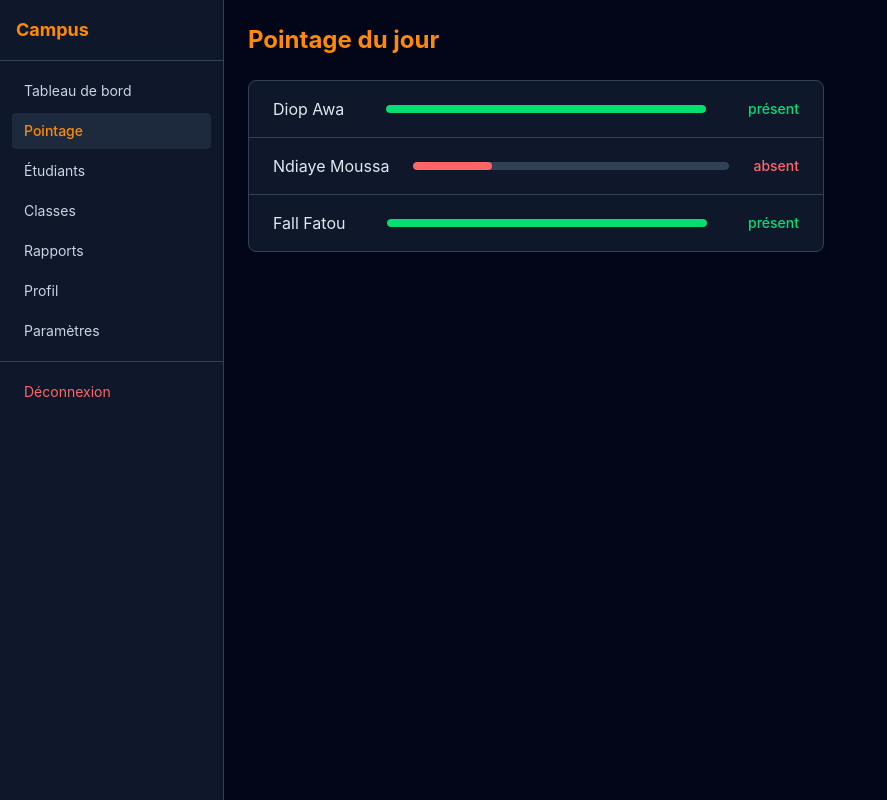
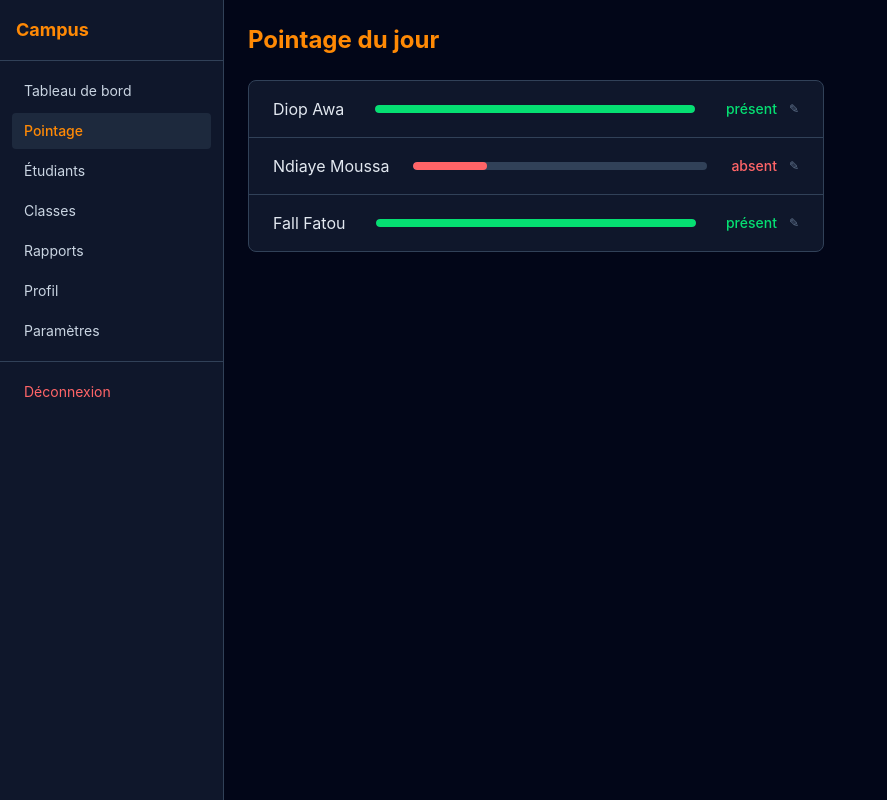
Before and after one commit to mg7984992-byte/pointage-presence-campus, a React (Vite) app: page /pointage in a window 1280 px wide. Shown: the whole page, without its empty margins (0-887 px from the left). Built offline with nearby package versions, Linux system fonts and the light colour scheme.

Commit message:
Edition du nom fonctionnelle sur Pointage - CRUD complet sur toutes les pages

```diff
--- a/src/pages/PointagePage.tsx
+++ b/src/pages/PointagePage.tsx
@@ -6,6 +6,9 @@ function PointagePage() {
     { id: 2, nom: "Ndiaye Moussa", statut: "Absent" },
     { id: 3, nom: "Fall Fatou", statut: "Présent" },
   ])
+
+  const [idEnEdition, setIdEnEdition] = useState<number | null>(null)
+  const [editNom, setEditNom] = useState('')
 
   function toggleStatut(id: number) {
     setEtudiants(
@@ -18,6 +21,20 @@ function PointagePage() {
           : etudiant
       )
     )
+  }
+
+  function commencerEdition(etudiant: typeof etudiants[0]) {
+    setIdEnEdition(etudiant.id)
+    setEditNom(etudiant.nom)
+  }
+
+  function enregistrerEdition(id: number) {
+    setEtudiants(
+      etudiants.map((etudiant) =>
+        etudiant.id === id ? { ...etudiant, nom: editNom } : etudiant
+      )
+    )
+    setIdEnEdition(null)
   }
 
   function couleurBarre(statut: string) {
@@ -45,7 +62,15 @@ function PointagePage() {
               key={etudiant.id}
               className="flex items-center justify-between px-6 py-4"
             >
+              {idEnEdition === etudiant.id ? (
+                <input
+                  value={editNom}
+                  onChange={(e) => setEditNom(e.target.value)}
+                  className="bg-slate-800 border border-slate-700 text-slate-200 rounded px-2 py-1 w-32"
+                />
+              ) : (
                 <span className="text-slate-200">{etudiant.nom}</span>
+              )}
 
               <div className="flex items-center gap-4 flex-1 max-w-xs mx-6">
                 <div className="w-full h-2 bg-slate-700 rounded-full overflow-hidden">
@@ -53,12 +78,30 @@ function PointagePage() {
                 </div>
               </div>
 
+              <div className="flex items-center gap-3">
                 <button
                   onClick={() => toggleStatut(etudiant.id)}
                   className={`text-sm font-medium ${couleurTexte(etudiant.statut)}`}
                 >
                   {etudiant.statut.toLowerCase()}
                 </button>
+
+                {idEnEdition === etudiant.id ? (
+                  <button
+                    onClick={() => enregistrerEdition(etudiant.id)}
+                    className="text-green-400 hover:underline text-xs"
+                  >
+                    OK
+                  </button>
+                ) : (
+                  <button
+                    onClick={() => commencerEdition(etudiant)}
+                    className="text-slate-500 hover:text-orange-400 text-xs"
+                  >
+                    ✎
+                  </button>
+                )}
+              </div>
             </div>
           ))}
         </div>
```
Lines whose indentation alone changed are shown as unchanged.
